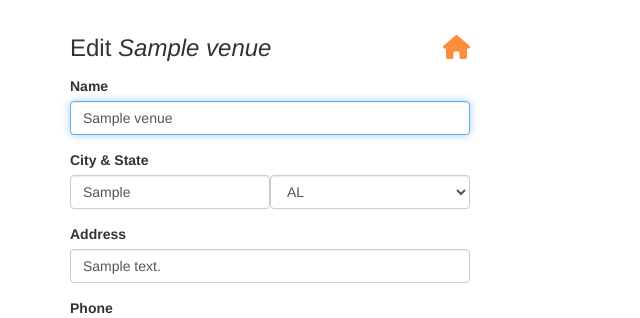
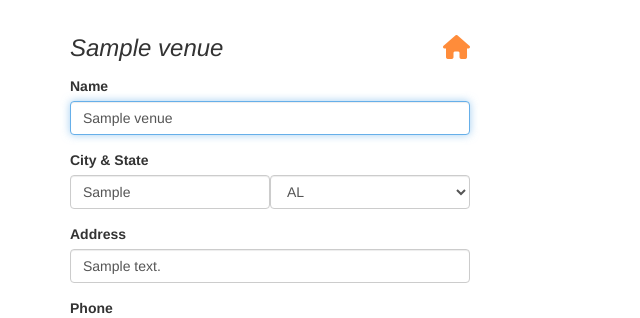
Before and after one commit to marcnjaramillo/fyyur, a Flask app: page /venues/1/edit in a window 1280 px wide. Shown: the part 60-378 px from the top of the page, without its empty margins (0-640 px from the left). Run offline with Flask 2, Linux system fonts and the light colour scheme; tables that the repository leaves empty hold one stand-in row (values such as "Sample post"); some libraries are stand-ins or nearby versions.

Commit message:
Update edit_venue.html

```diff
--- a/templates/forms/edit_venue.html
+++ b/templates/forms/edit_venue.html
@@ -3,7 +3,7 @@
 {% block content %}
 <div class="form-wrapper">
   <form class="form" method="post" action="/venues/{{venue.id}}/edit">
-    <h3 class="form-heading">Edit <em>{{ venue.name }}</em> <a href="{{ url_for('index') }}" title="Back to homepage"><i
+    <h3 class="form-heading"><em>{{ venue.name }}</em> <a href="{{ url_for('index') }}" title="Back to homepage"><i
           class="fa fa-home pull-right"></i></a></h3>
     <div class="form-group">
       <label for="name">Name</label>
```
